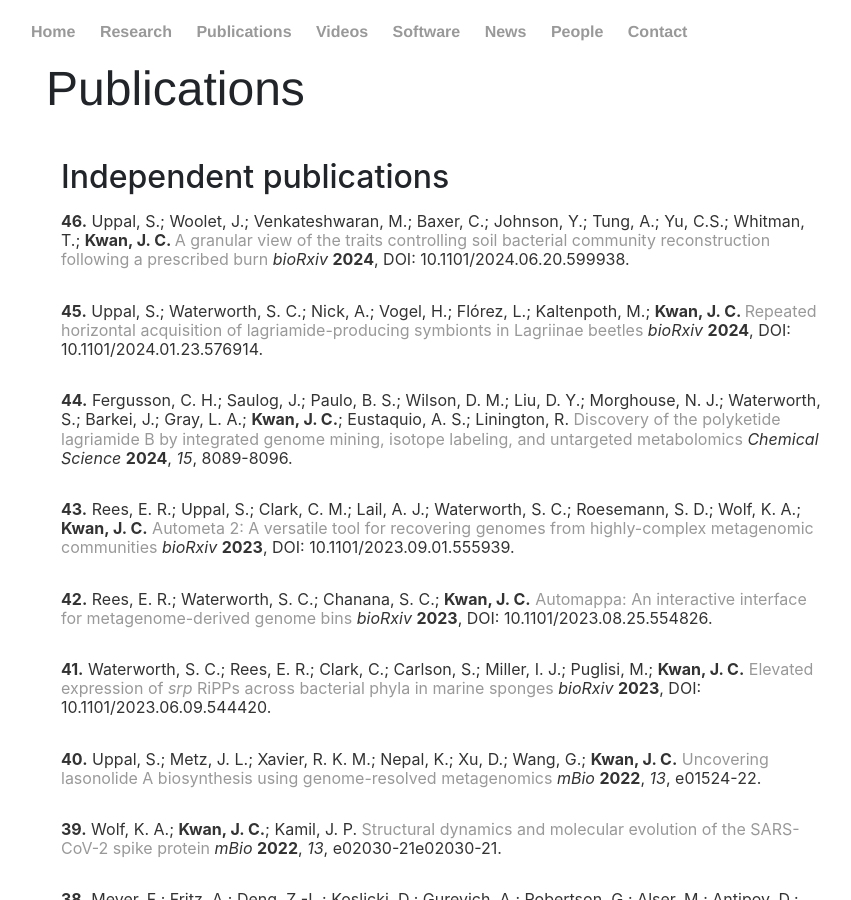
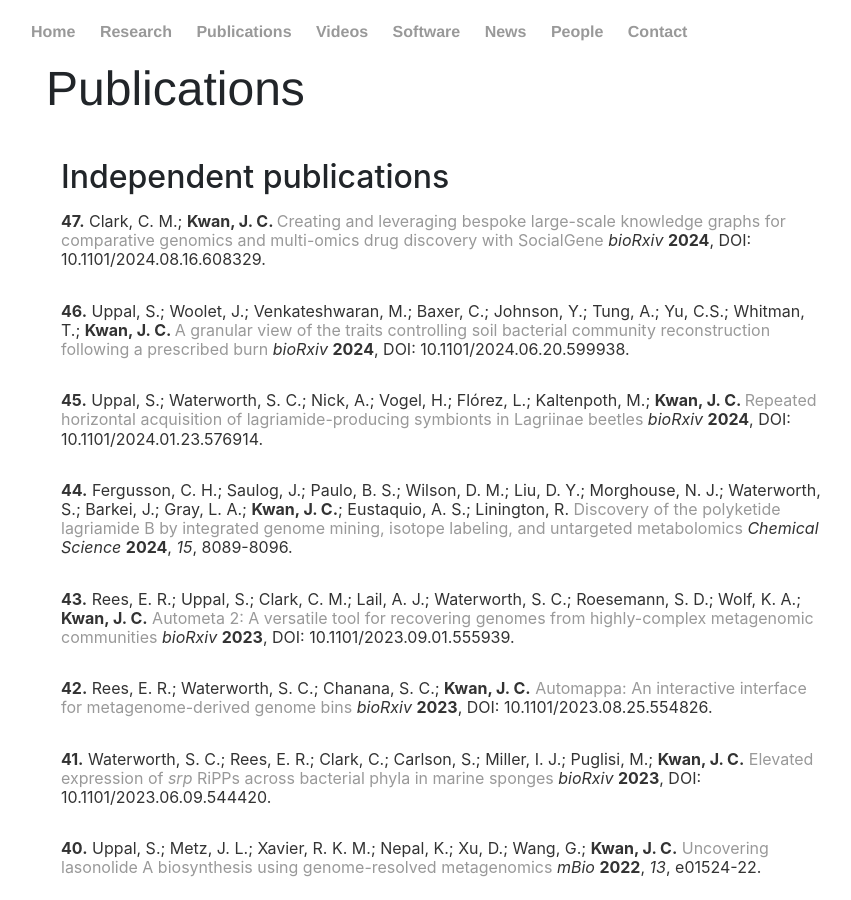
Before and after one commit to KwanLab/KwanLab.github.io, a Jekyll site: the page built from publications/index.html, in a window 1280 px wide and 900 px high. Shown: the whole window, without its empty margins (161-1012 px from the left). Built offline with Jekyll 4.4.1, drawn with Linux system fonts in a browser that asks for light colours; comment, search, counter and statistics services are not loaded.

Commit message:
Updated publications

```diff
--- a/publications/index.html
+++ b/publications/index.html
@@ -11,6 +11,16 @@
 <div class="row marketing">
 	<div class="col-sm-12">
 		<h2>Independent publications</h2>
+
+		<p class="small"></p>
+                <div class="row">
+                        <div class="col-sm-11">
+                                <p class="small"><strong>47.</strong> Clark, C. M.; <strong>Kwan, J. C. </strong><a href="https://www.biorxiv.org/content/10.1101/2024.08.16.608329v1">Creating and leveraging bespoke large-scale knowledge graphs for comparative genomics and multi-omics drug discovery with SocialGene</a> <em>bioRxiv</em> <strong>2024</strong>, DOI: 10.1101/2024.08.16.608329.</p>
+                        </div>
+                        <div class="col-sm-1">
+                                <div data-badge-type="donut" data-doi="10.1101/2024.08.16.608329" data-condensed="true" data-hide-no-mentions="true" class="altmetric-embed"></div>
+                        </div>
+                </div>
 
 		<p class="small"></p>
                 <div class="row">
```
